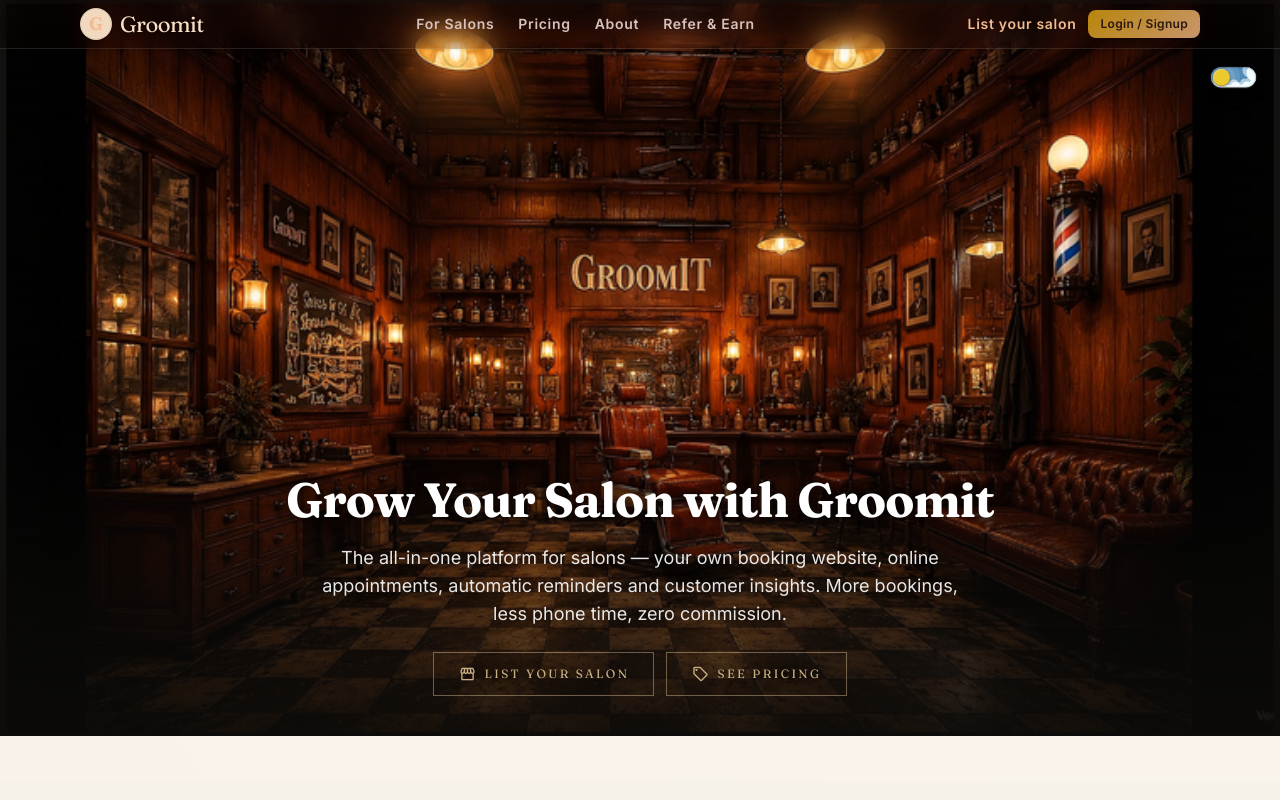
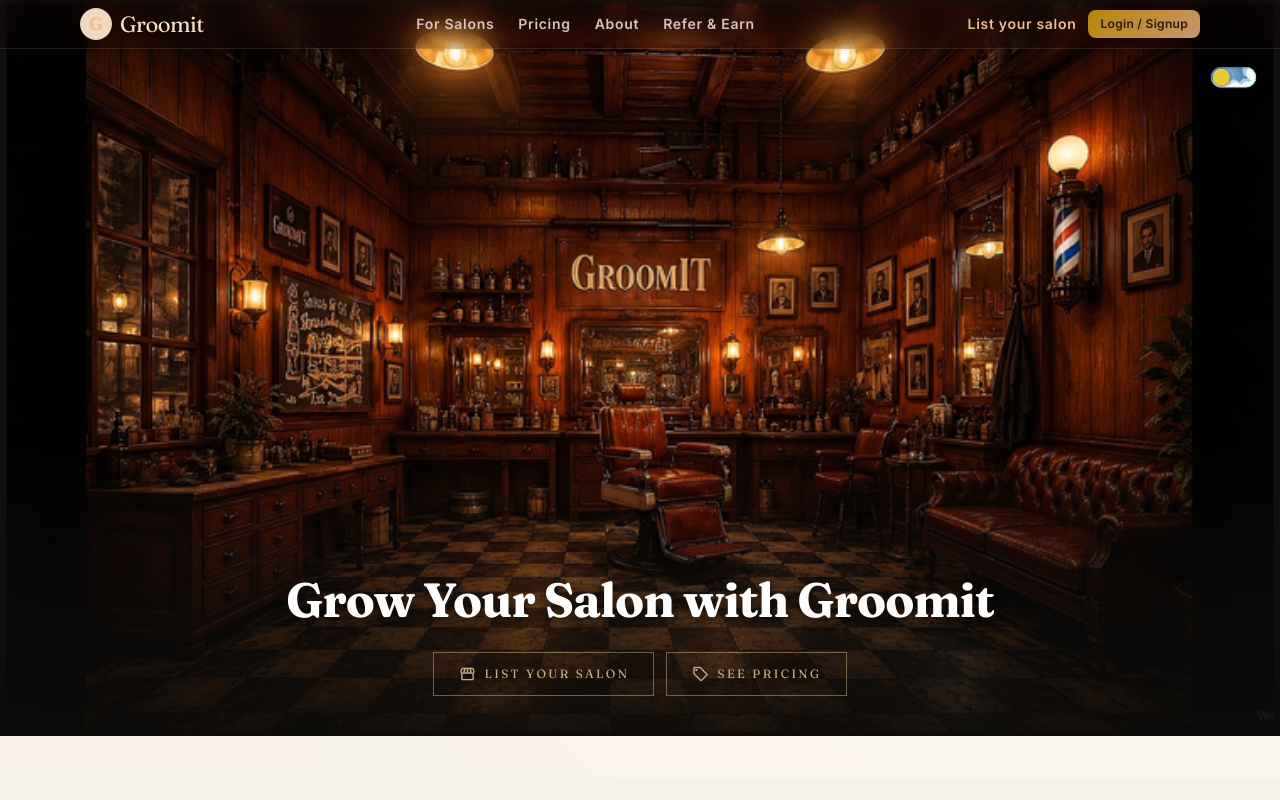
Before and after one commit to Tushargg1/hairsaloon, a React (Vite) app in the folder frontend/: page / in a window 1280 px wide. Shown: the top 800 px of the page. Built offline with nearby package versions, Linux system fonts and the light colour scheme; no server answers.

Commit message:
Remove hero subtitle paragraph

```diff
--- a/frontend/src/platform/HomePage.jsx
+++ b/frontend/src/platform/HomePage.jsx
@@ -97,13 +97,9 @@ export default function HomePage() {
             className="absolute top-[67px] right-4 lg:right-6 z-20 drop-shadow-lg" style={{ '--toggle-size': '8px' }} />
         )}
         <div className="hero-content relative z-10 w-full max-w-[1280px] mx-auto px-4 lg:px-6 pb-[5vh] flex flex-col items-center text-center">
-          <h1 className="font-display text-display-lg-mobile md:text-display-lg text-white mb-4 max-w-4xl leading-tight">
+          <h1 className="font-display text-display-lg-mobile md:text-display-lg text-white mb-6 max-w-4xl leading-tight">
             Grow Your Salon with Groomit
           </h1>
-          <p className="font-body text-body-lg text-white/90 mb-6 max-w-2xl" style={{ textShadow: '0 2px 12px rgba(0,0,0,0.6)' }}>
-            The all-in-one platform for salons — your own booking website, online appointments,
-            automatic reminders and customer insights. More bookings, less phone time, zero commission.
-          </p>
           <div className="flex flex-wrap gap-3 justify-center">
             <Link to="/for-business" className="vintage-cta">
               <Icon name="storefront" className="text-[18px]" />
```
